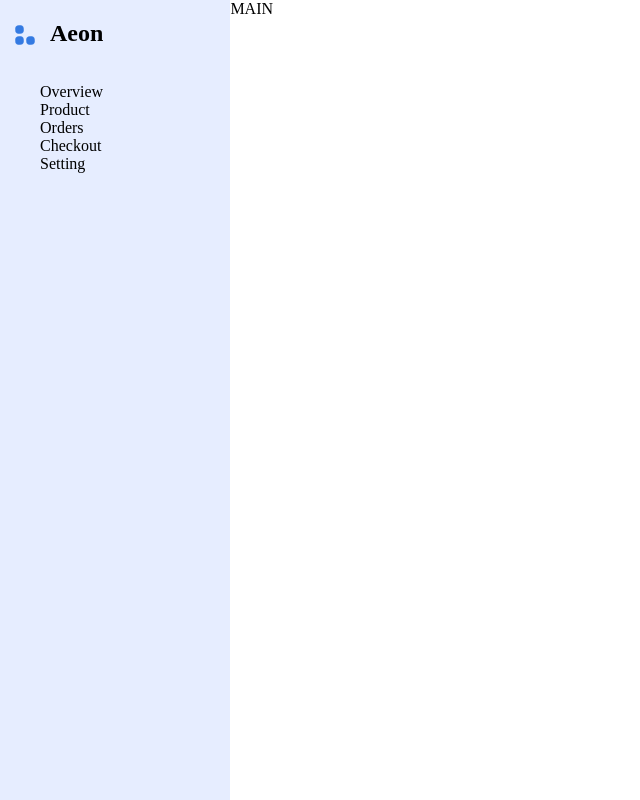
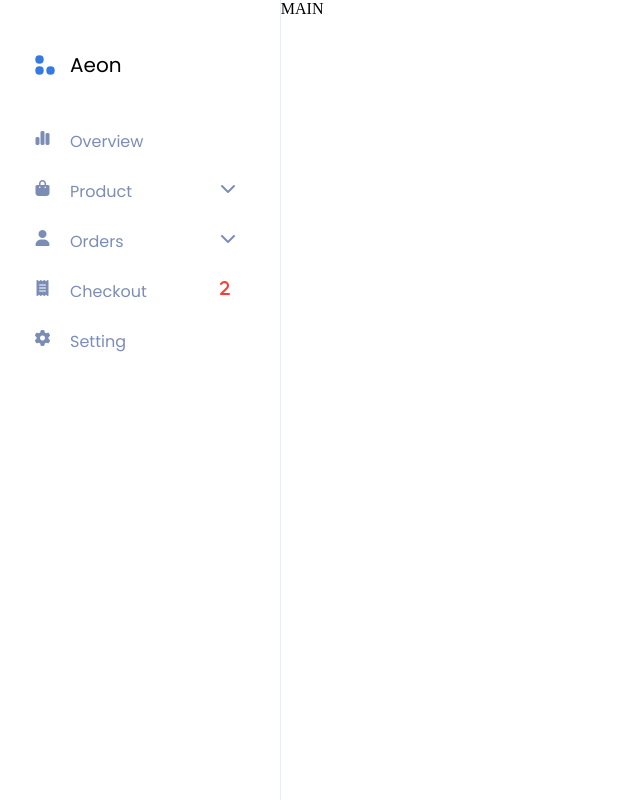
Before and after one commit to iyuershov/web-ui-dev-hw1, a plain HTML site: page index.html in a window 1280 px wide. Shown: the whole page, without its empty margins (0-640 px from the left). Drawn offline with Linux system fonts and the light colour scheme.

Commit message:
sidebar nav-menu

```diff
--- a/index.html
+++ b/index.html
@@ -4,36 +4,85 @@
 <head>
     <meta charset="UTF-8">
     <meta http-equiv="X-UA-Compatible" content="IE=edge">
-    <meta name="viewport" content="width=device-width, initial-scale=1.0">
+    <meta name="viewport" content="wclassth=device-wclassth, initial-scale=1.0">
 
+    <link rel="stylesheet" href="https://fonts.googleapis.com/css?family=Poppins">
     <link rel="stylesheet" href="static/css/main.css">
-
+    <link rel="icon" type="image/x-icon" href="static/images/logo.svg">
+    <script src="https://kit.fontawesome.com/fd853e6140.js" crossorigin="anonymous"></script>
     <title>Dashboard</title>
 </head>
 
 <body>
-    <div id="container">
-        <div id="sidebar">
-            <div id="sidebar-content">
-                <div id="logo">
-                    <h2><img src="static/images/logo.png" align="left">Aeon</h2>
+    <div class="container">
+        <div class="sidebar">
+            <div class="sidebar__content">
+                <div class="logo">
+                    <div class="logo__image">
+                        <img src="static/images/logo.svg" alt="Aeon">
+                    </div>
+                    <div class="logo__text">
+                        Aeon
+                    </div>
                 </div>
 
-                <div id="sidebar-nav-menu">
+                <div class="sidebar__nav-menu">
                     <nav>
-                        <ul>
-                            <li>Overview</li>
-                            <li>Product</li>
-                            <li>Orders</li>
-                            <li>Checkout</li>
-                            <li>Setting</li>
-                        </ul>
+                        <a class="sidebar__nav-menu__item" href="#">
+                            <div class="sidebar__nav-menu__item__image">
+                                <i class="fa-solid fa-chart-simple"></i>
+                            </div>
+                            <div class="sidebar__nav-menu__item__text">
+                                Overview
+                            </div>
+                        </a>
+                        <a class="sidebar__nav-menu__item" href="#">
+                            <div class="sidebar__nav-menu__item__image">
+                                <i class="fa-solid fa-bag-shopping"></i>
+                            </div>
+                            <div class="sidebar__nav-menu__item__text">
+                                Product
+                            </div>
+                            <div class="sidebar__nav-menu__item__expand">
+                                <i class="fa-solid fa-chevron-down"></i>
+                            </div>
+                        </a>
+                        <a class="sidebar__nav-menu__item" href="#">
+                            <div class="sidebar__nav-menu__item__image">
+                                <i class="fa-solid fa-user"></i>
+                            </div>
+                            <div class="sidebar__nav-menu__item__text">
+                                Orders
+                            </div>
+                            <div class="sidebar__nav-menu__item__expand">
+                                <i class="fa-solid fa-chevron-down"></i>
+                            </div>
+                        </a>
+                        <a class="sidebar__nav-menu__item" href="#">
+                            <div class="sidebar__nav-menu__item__image">
+                                <i class="fa-solid fa-receipt"></i>
+                            </div>
+                            <div class="sidebar__nav-menu__item__text">
+                                Checkout
+                            </div>
+                            <div class="sidebar__nav-menu__item__checkout-number">
+                                <i class="fa-solid fa-2"></i>
+                            </div>
+                        </a>
+                        <a class="sidebar__nav-menu__item" href="#">
+                            <div class="sidebar__nav-menu__item__image">
+                                <i class="fa-solid fa-gear"></i>
+                            </div>
+                            <div class="sidebar__nav-menu__item__text">
+                                Setting
+                            </div>
+                        </a>
                     </nav>
                 </div>
             </div>
         </div><!--
-        --><div id="main">
-            <div id="main-content">MAIN</div>
+        --><div class="main">
+            <div class="main-content">MAIN</div>
         </div>
     </div>
 </body>
--- a/static/css/main.css
+++ b/static/css/main.css
@@ -7,37 +7,100 @@ body {
 	height: 100%;
 }
 
-#container {
+.container {
 	height: 100%;
+    display: flex;
 }
 
-#sidebar {
-	display: inline-block;
+.sidebar {
 	vertical-align: top;
 	height: 100%;
-	width: 18%;
+	width: 20%;
 	overflow: auto;
-    background-color: #E6EDFF;
+    margin-left: 30px;
+    border-right-style: solid;
+    border-right-width: 1px;
+    border-right-color: #E6EDFF;
 }
 
-#main {
-	display: inline-block;
+.main {
 	vertical-align: top;
 	height: 100%;
-	width: 82%;
+	width: 80%;
 	overflow: auto;
 }
 
-#logo {
-    display: inline-block;
-    vertical-align: middle;
-    margin-left: 10px;
+.logo {
+    display: flex;
+    margin-top: 50px;
+    margin-bottom: 50px;
 }
 
-#logo img {
-    margin-right: 10px;
+.logo__image {
+    display: flex;
+    justify-content: center;
+    white-space: nowrap;
 }
 
-div#sidebar-nav-menu > nav > ul {
-    list-style-type: none;
+.logo__image > img {
+    margin: auto;
 }
+
+.logo__text {
+    display: flex;
+    margin-left: 10px;
+    justify-content: center;
+    font-family: Poppins;
+    font-size: 20px;
+    font-weight: 500;
+    line-height: 30px;
+    text-align: left;
+}
+
+.sidebar__nav-menu > nav {
+    display: flex;
+    flex-direction: column;
+    align-items: flex-start;
+    padding: 0px;
+    gap: 25px;
+    text-align: center;
+}
+
+.sidebar__nav-menu__item {
+    display: flex;
+    flex-direction: row;
+    color: #7C8DB5;
+    white-space: nowrap;
+    text-decoration: none;
+    width: 100%;
+}
+
+.sidebar__nav-menu__item__image {
+    height: 25px;
+    width: 25px;
+}
+
+.sidebar__nav-menu__item__text {
+    font-family: Poppins;
+    font-size: 16px;
+    font-weight: 500;
+    line-height: 24px;
+    letter-spacing: 0em;
+    text-align: left;
+    margin-left: 15px;
+    width: 60%;
+}
+
+.sidebar__nav-menu__item__expand {
+    font-size: 16px;
+}
+
+.sidebar__nav-menu__item__checkout-number {
+    font-size: 16px;
+    color: #FF3B30;
+}
+
+.sidebar__nav-menu__item:hover {
+    color: #347AE2;
+
+}
```
Also changed, not shown: static/images/logo.png (deleted), static/images/logo.svg (added).
